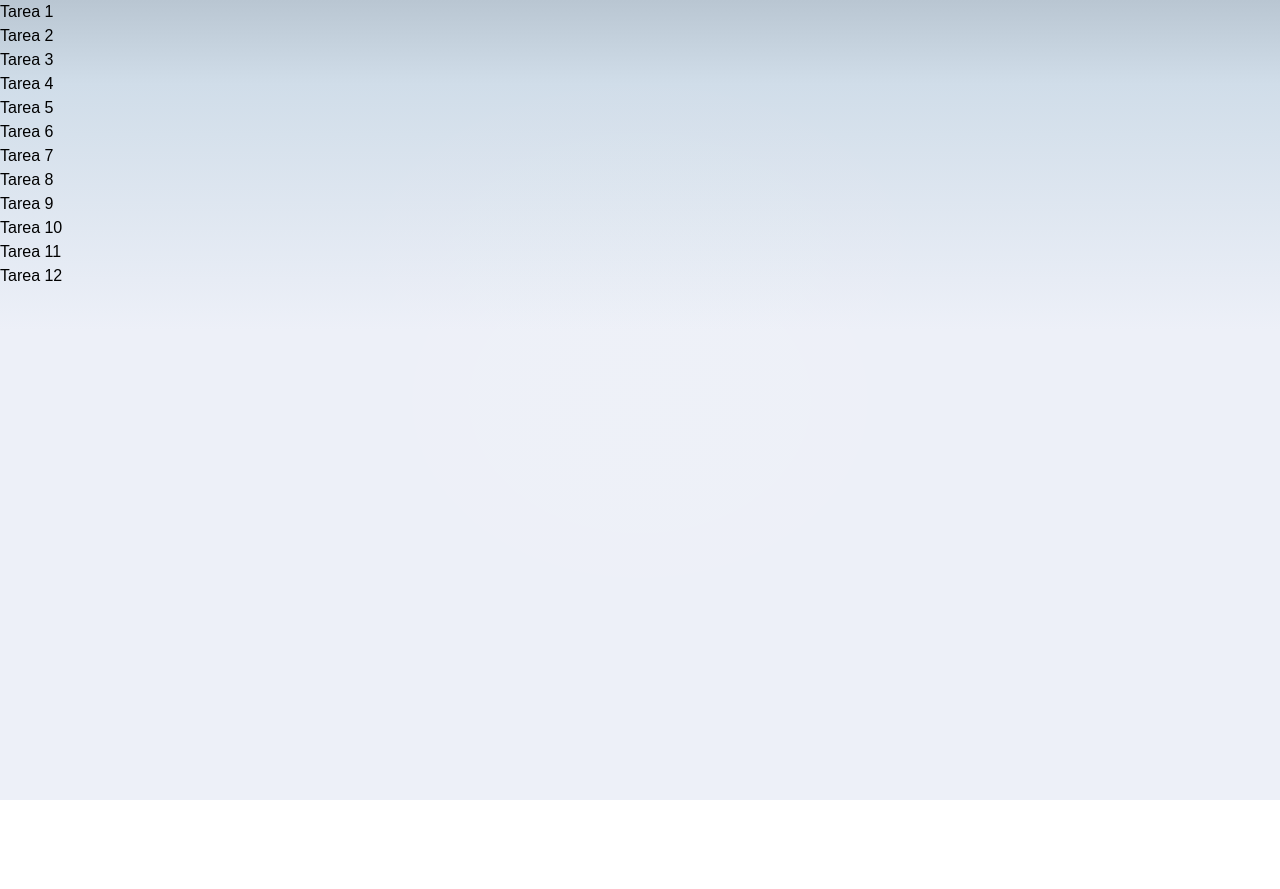
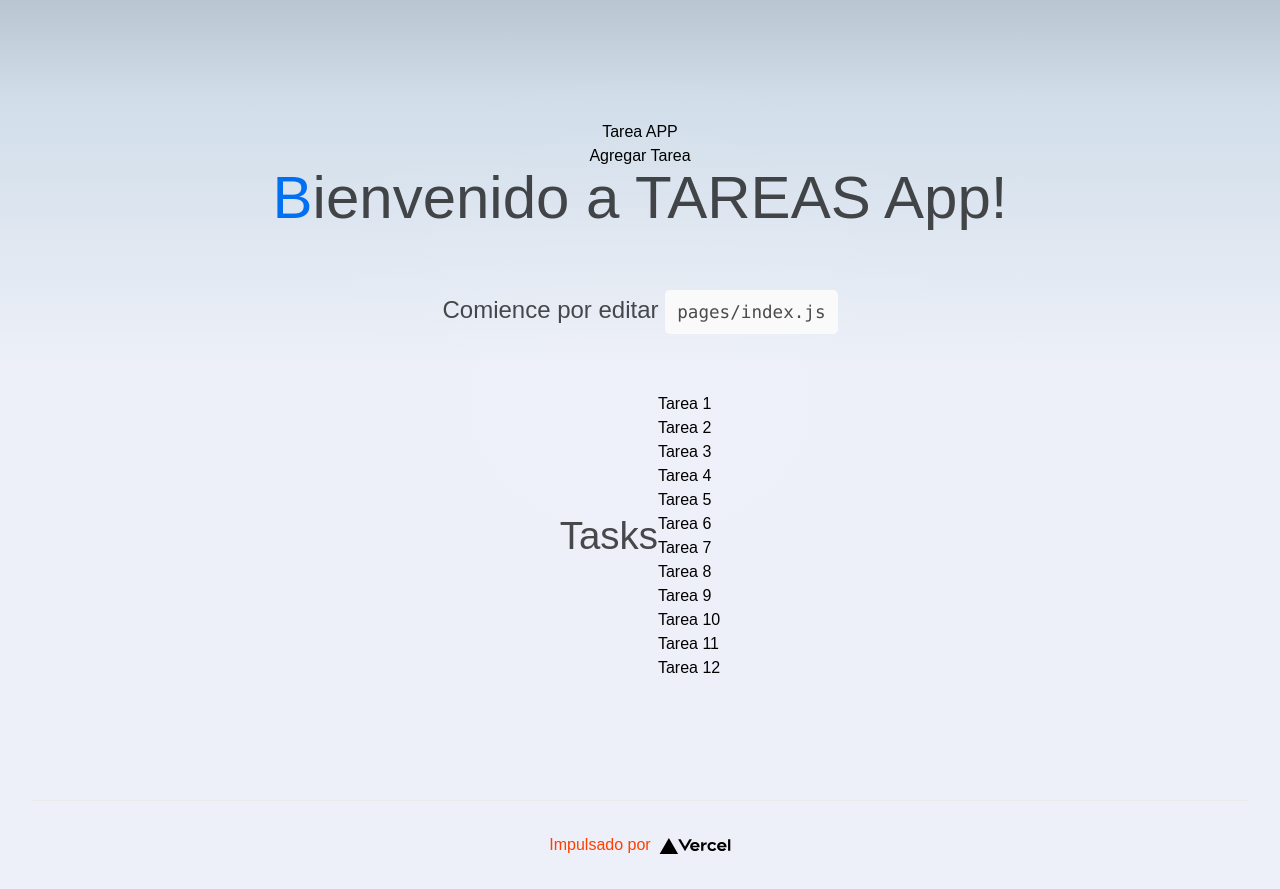
Before and after one commit to corbaz/api-next.js-12, a Next.js app: page / in a window 1280 px wide. Before the commit the page ends 800 px from the top, so only its background shows below. Built offline with nearby package versions, Linux system fonts and the light colour scheme.

Commit message:
'update'

```diff
--- a/src/components/Layout.js
+++ b/src/components/Layout.js
@@ -0,0 +1,50 @@
+import Head from 'next/head'
+import Image from 'next/image'
+import styles from '../styles/Home.module.css'
+
+export default function Layout({children}) {
+    return (
+        <div className={styles.container}>
+            <Head>
+                <title>Tareas de JCC</title>
+                <meta name="description" content="Generated by create next app"/>
+                <link rel="icon" href="/favicon.png"/>
+            </Head>
+
+            <main className={styles.main}>
+                <div className={styles.grid}>
+                    Tarea APP
+                </div>
+                <div className={styles.grid}>
+                    Agregar Tarea
+                </div>
+
+                <h1 className="text-6xl font-boldt first-letter:text-[#0070f3]">
+                    Bienvenido a TAREAS App!
+                </h1>
+
+                <p className={styles.description}>
+                    Comience por editar{' '}
+                    <code className={styles.code}>pages/index.js</code>
+                </p>
+
+                <div className={styles.grid}>
+                    {children}
+                </div>
+            </main>
+
+            <footer className={styles.footer}>
+                <a
+                    href="https://vercel.com?utm_source=create-next-app&utm_medium=default-template&utm_campaign=create-next-app"
+                    target="_blank"
+                    rel="noopener noreferrer"
+                >
+                    Impulsado por{' '}
+                    <span className={styles.logo}>
+            <Image src="/vercel.svg" alt="Logo-Vercel" width={72} height={16}/>
+          </span>
+                </a>
+            </footer>
+        </div>
+    )
+}
--- a/src/pages/index.js
+++ b/src/pages/index.js
@@ -1,12 +1,18 @@
 import {useTaskContext} from '../context/TaskContext';
+import Layout from '../components/Layout';
+
 
 export default function Home() {
     const {tasks} = useTaskContext();
+
     return (
-        <ul>
-            {tasks.map(item => (
-                <li key={item.id}>{item.title}</li>
-            ))}
-        </ul>
+        <Layout>
+            <h1>Tasks</h1>
+            <ul>
+                {tasks.map(task => (
+                    <li key={task.id}>{task.title}</li>
+                ))}
+            </ul>
+        </Layout>
     )
 }
--- a/src/pages/newTask.js
+++ b/src/pages/newTask.js
@@ -1,5 +1,8 @@
-const NewTask = () => {
+import Layout from '../components/Layout';
+
+export const NewTask = () => {
     return (
+        <Layout>
             <div>
                 <h1>Tarea Nueva</h1>
                 <form>
@@ -28,7 +31,6 @@ const NewTask = () => {
                     <input type="submit" value="Submit"/>
                 </form>
             </div>
+        </Layout>
     );
 };
-
-export default NewTask;
--- a/src/styles/Home.module.css
+++ b/src/styles/Home.module.css
@@ -1,10 +1,12 @@
 .container {
+    left: 0;
+    top: 0;
     padding: 0 2rem;
 }
 
 .main {
     min-height: 100vh;
-  padding: 4rem 0;
+    padding: 1rem 0;
     flex: 1;
     display: flex;
     flex-direction: column;
@@ -114,6 +116,7 @@
         flex-direction: column;
     }
 }
+
 .diez {
     font-size: 10px !important;
     padding: 5px 0 !important;
```
Lines whose indentation alone changed are shown as unchanged.
